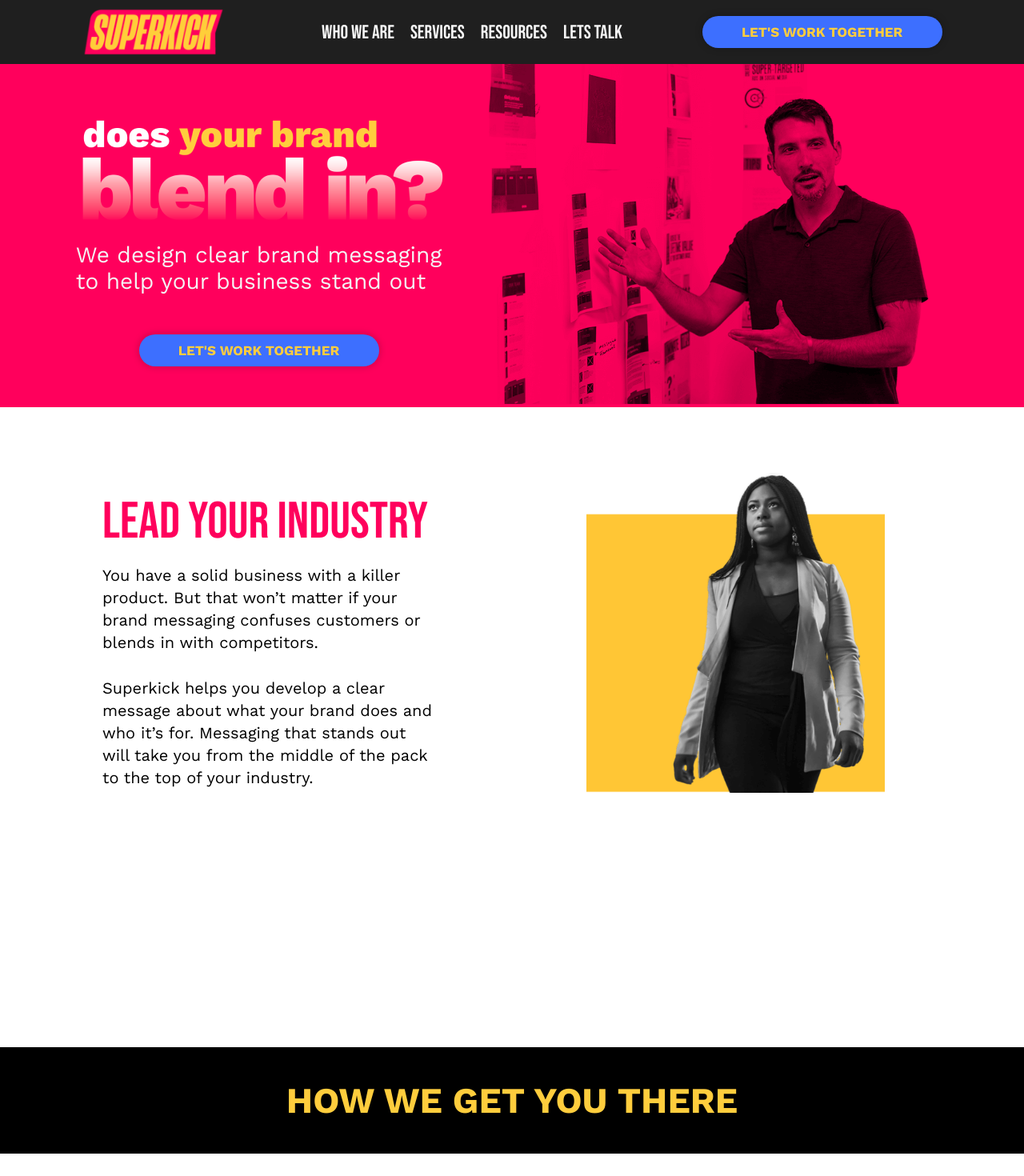
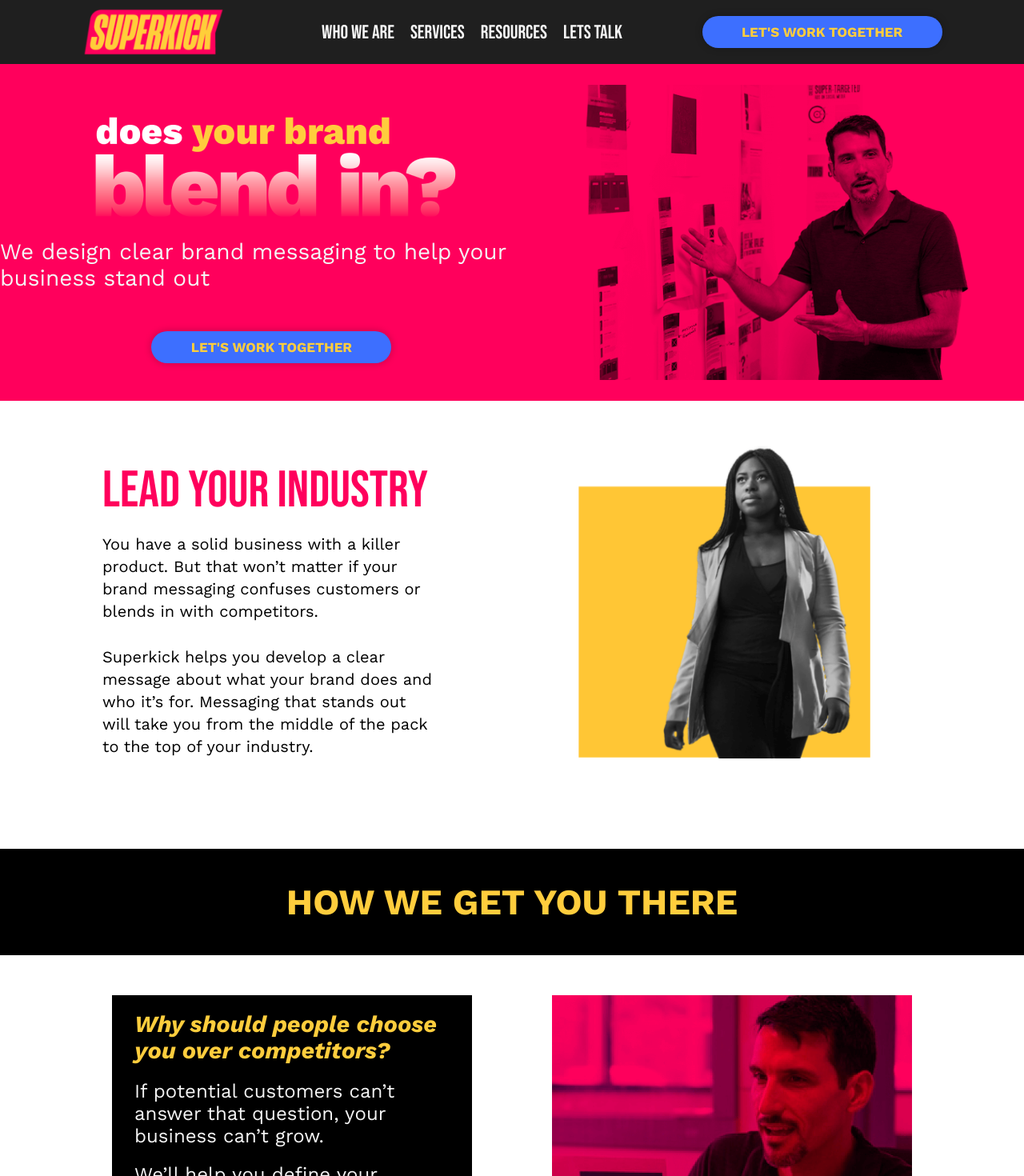
Before and after one commit to MuhammadOsama169/SuperKick-Branding, a React (Create React App) app: page / in a window 1280 px wide. Shown: the top 1470 px of the page at 80% size. Built offline with nearby package versions, Linux system fonts and the light colour scheme.

Commit message:
Final Commit

```diff
--- a/src/App.js
+++ b/src/App.js
@@ -8,7 +8,7 @@
 import Section3 from './Components/Section3';
 import Footer from './Components/Footer';
 import SectionBreak from './Components/SectionBreak';
-import Quotes from './Components/Quotes'
+import Quotes from './Components/Quotes';
 
 
 
--- a/src/Components/Cover.js
+++ b/src/Components/Cover.js
@@ -1,7 +1,7 @@
 import React from 'react'
-import { RightContainer,LeftContainer,MainContainer,InnerContainer,Button,CoverText } from './Styles/Cover.styled'
+import { RightContainer,LeftContainer,MainContainer,InnerContainer,Button,CoverText,ImageContainer } from './Styles/Cover.styled'
 import Img from "../assets/images/Blend 1.png";
-import ImgCover from "../assets/images/team-photo5.png";
+
 
 
 export default function Cover() {
@@ -10,12 +10,12 @@
       <InnerContainer>
         <LeftContainer>
           <img src={Img}alt="img" />
-          <CoverText>We design clear brand messaging <br></br> to help your business stand out</CoverText>
+          <CoverText>We design clear brand messaging  to help your business stand out</CoverText>
           <Button>LET'S WORK TOGETHER </Button>
         </LeftContainer>
 
         <RightContainer>
-          <img src={ImgCover}alt="Logo" />
+          <ImageContainer></ImageContainer>
         </RightContainer>
       </InnerContainer>
 
--- a/src/Components/Section1.js
+++ b/src/Components/Section1.js
@@ -1,6 +1,5 @@
 import React from 'react'
-import { LeftContainer, MainContainer,InnerContainer, RightContainer,CoverText,MainHeader } from './Styles/Section1.styled'
-import ImgCover from "../assets/images/women-walking.png";
+import { LeftContainer, MainContainer,InnerContainer, RightContainer,CoverText,MainHeader,ImageContainer } from './Styles/Section1.styled'
 
 export default function Section1() {
   return (
@@ -14,7 +13,7 @@
               </CoverText>
           </LeftContainer>
           <RightContainer>
-              <img src={ImgCover}alt="img" />
+              <ImageContainer></ImageContainer>
           </RightContainer>
       </InnerContainer>
 
--- a/src/Components/Styles/Cover.styled.js
+++ b/src/Components/Styles/Cover.styled.js
@@ -1,4 +1,6 @@
 import styled from "styled-components";
+import ImgCover from "../../assets/images/team-photo5.png";
+
 
 export const MainContainer = styled.div`
     background-color: #FF005C;
@@ -7,11 +9,18 @@
     align-items: center;
     flex-direction: row ;
     width:100%;
+    height:auto;
 
     @media screen and (max-width:700px) {
         display: flex;
         flex-direction: column ;
         padding:2%;
+    }
+    @media screen and (max-width:800px) {
+        display: flex;
+        flex-direction: column ;
+        padding:2%;
+
     }
 
 `;
@@ -25,6 +34,7 @@
     @media screen and (max-width: 700px) {
         display: flex;
         flex-direction: column ;
+        flex-direction: column-reverse;
 `;
 export const LeftContainer = styled.div`
     display: flex;
@@ -34,7 +44,10 @@
 `;
 
 export const RightContainer = styled.div`
-
+    display: flex;
+    justify-content: center;
+    align-items: center;
+    padding:2%;
 `;
 export const CoverText = styled.div`
     display: flex;
@@ -85,3 +98,24 @@
 
 
 `;
+export const ImageContainer = styled.div`
+    background-image: url(${ImgCover});
+    background-size:contain;
+    background-repeat: no-repeat;
+
+    width: 550px;
+    height: 370px;
+    @media screen and (max-width: 900px) {
+        width:350px ;
+        height: 250px;
+    }
+    @media screen and (max-width: 700px) {
+        width:450px ;
+        height: 300px;
+    }
+    @media screen and (max-width: 500px) {
+        width:300px ;
+        height: 200px;
+    }
+
+`;
--- a/src/Components/Styles/Footer.styled.js
+++ b/src/Components/Styles/Footer.styled.js
@@ -16,7 +16,7 @@
       justify-content: center;
       align-items: center;
       flex-direction: column ;
-      padding:10%;
+      padding:5%;
       height: auto;
   }
 
@@ -39,8 +39,8 @@
   background-repeat: no-repeat;
 
   @media screen and (max-width: 900px) {
-      width:150px ;
-      height: 60px;
+      width:190px ;
+      height: 70px;
   }
 `;
 
@@ -75,7 +75,7 @@
   p {
     text-align: right;
   }
-  @media screen and (max-width: 500px) {
+  @media screen and (max-width: 900px) {
     display: none;
     text-align: center;
     font-style: bold;
@@ -92,7 +92,8 @@
     }
     p {
       text-align: center;
-    }
+  }
+
 }
 
 `
@@ -101,9 +102,9 @@
   flex-direction: column;
   align-items: center;
   padding: 50px;
-  @media (min-width: 700px) {
+  @media screen and (min-width: 900px) {
     display: none;
-    padding: 10px;
+    padding: 5px;
 
   }
 `;
--- a/src/Components/Styles/Section1.styled.js
+++ b/src/Components/Styles/Section1.styled.js
@@ -1,14 +1,31 @@
 import styled from "styled-components";
+import ImgCover from "../../assets/images/women-walking.png";
 
+export const ImageContainer = styled.div`
+    background-image: url(${ImgCover});
+    background-size:contain;
+    background-repeat: no-repeat;
+    width: 450px;
+    height: 450px;
+    @media screen and (max-width: 900px) {
+        width:350px ;
+        height: 350px;
+    }
 
+`;
 export const MainContainer = styled.div`
     width:100%;
-    height:100vh;
+    height:70vh;
     align-items: center;
     @media screen and (max-width: 900px) {
         display: flex;
         flex-direction: column ;
         height:100vh;
+    }
+    @media screen and  (max-width: 900px) {
+        display: flex;
+        flex-direction: column ;
+        height:90vh;
     }
 
 `;
@@ -18,7 +35,7 @@
     justify-content: center;
     align-items: center;
     max-width:1024px;
-    padding-top:5%;
+    padding-top:3%;
     padding-bottom:5%;
     @media screen and (max-width: 900px) {
         padding-top:0.1%;
@@ -30,7 +47,6 @@
     }
 `;
 export const OuterContainer = styled.div`
-    margin:auto;
     display: flex;
     align-items: center;
     justify-content: center;
@@ -108,7 +124,7 @@
     color: #FF005C;
     padding-bottom: 20px;
     @media screen and (max-width: 900px) {
-        padding: 10px;
+        padding: 1%;
         font-size: 64px;
         display: flex;
         justify-content: center;
```
Also changed, not shown: src/Components/SecondPage.js (+6 -6 lines).
